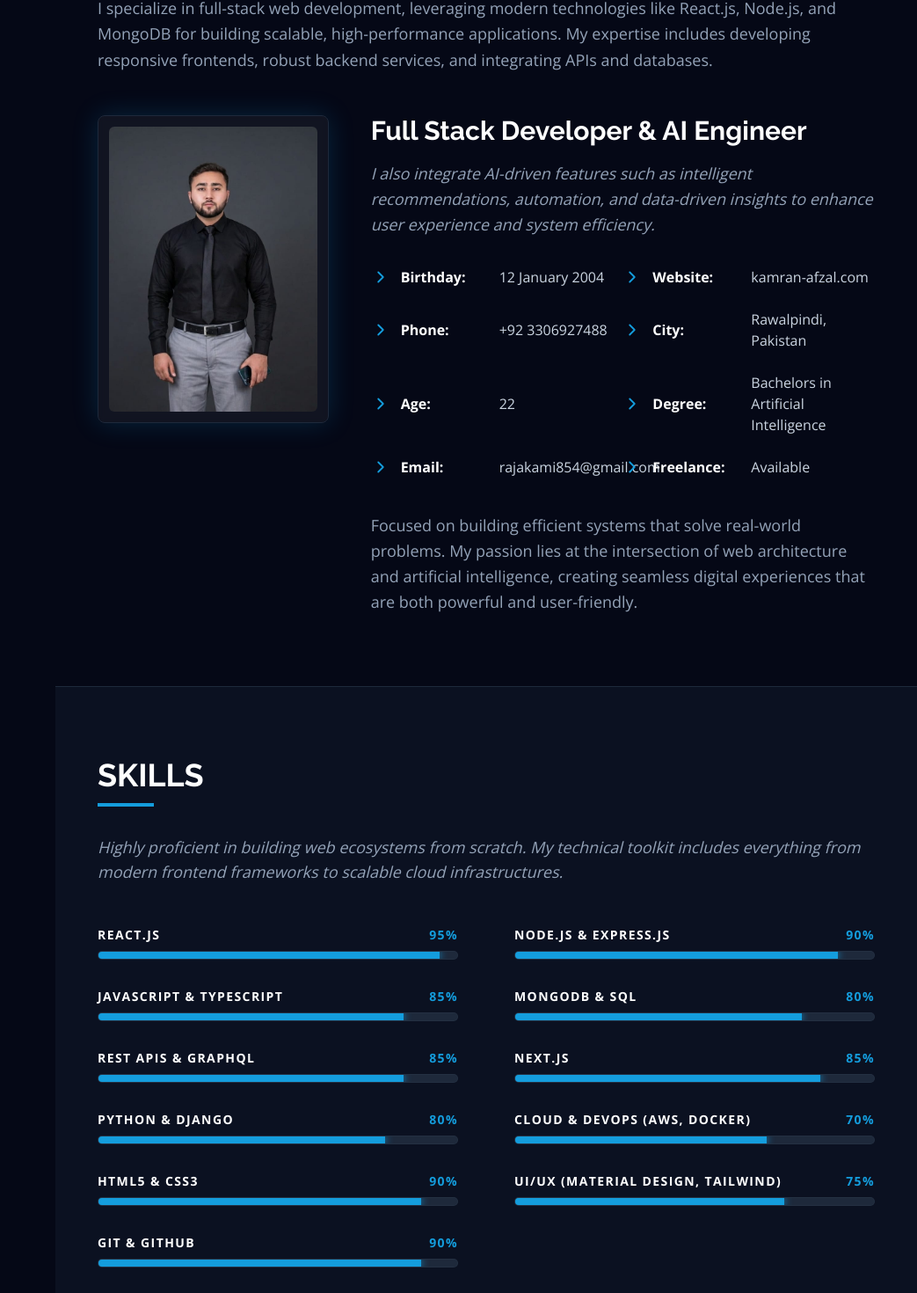
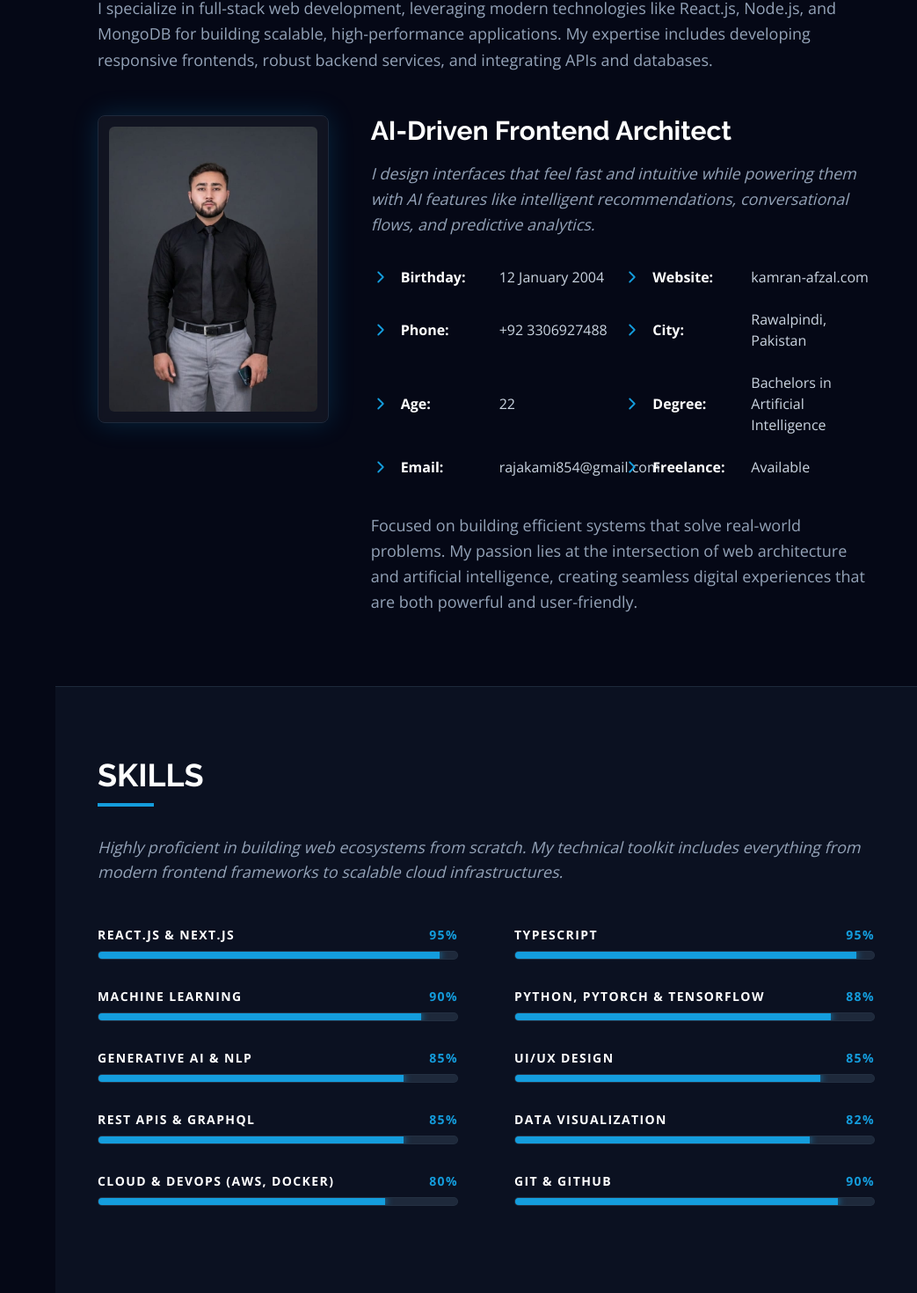
Before and after one commit to Rajakamran12/Raja-Kamran-Portfolio, a React (Vite) app: page / in a window 1280 px wide. Shown: the part 973-2443 px from the top of the page at 88% size, without its empty margins (237-1280 px from the left). Built offline with nearby package versions, Linux system fonts and the light colour scheme.

Commit message:
Redesign portfolio for AI Engineer and Frontend Developer

```diff
--- a/components/About.tsx
+++ b/components/About.tsx
@@ -44,10 +44,10 @@ const About: React.FC = () => {
 
         <div className="lg:col-span-8">
           <h3 className="text-3xl font-bold text-white mb-4">
-            Full Stack Developer & AI Engineer
+            AI-Driven Frontend Architect
           </h3>
           <p className="text-[#94a3b8] mb-8 italic text-lg leading-relaxed">
-            I also integrate AI-driven features such as intelligent recommendations, automation, and data-driven insights to enhance user experience and system efficiency.
+            I design interfaces that feel fast and intuitive while powering them with AI features like intelligent recommendations, conversational flows, and predictive analytics.
           </p>
 
           <div className="grid grid-cols-1 md:grid-cols-2 gap-y-6">
--- a/components/Contact.tsx
+++ b/components/Contact.tsx
@@ -23,7 +23,7 @@ const Contact: React.FC = () => {
           Contact
         </h2>
         <p className="mt-8 text-[#94a3b8] italic text-lg max-w-4xl">
-          Every action leads to consequences, shaping our journey and opportunities for growth.
+          Let's build intelligent frontend experiences and AI-first products that improve how people engage with digital systems.
         </p>
       </div>
 
--- a/components/Hero.tsx
+++ b/components/Hero.tsx
@@ -2,7 +2,7 @@
 import React, { useState, useEffect } from 'react';
 
 const Hero: React.FC = () => {
-  const titles = ["Developer", "Designer", "Freelancer"];
+  const titles = ["AI Engineer", "Frontend Developer", "Machine Learning Engineer"];
   const [currentTitleIndex, setCurrentTitleIndex] = useState(0);
   const [displayText, setDisplayText] = useState('');
   const [isDeleting, setIsDeleting] = useState(false);
@@ -49,9 +49,9 @@ const Hero: React.FC = () => {
           </span>
         </div>
         <div className="mt-8 text-gray-200 max-w-2xl">
-          <p className="text-lg lg:text-xl font-semibold text-[#149ddd] tracking-wide mb-2 uppercase">Full Stack Developer, AI Engineer</p>
+          <p className="text-lg lg:text-xl font-semibold text-[#149ddd] tracking-wide mb-2 uppercase">AI Engineer & Frontend Developer</p>
           <p className="text-md lg:text-lg leading-relaxed text-gray-300">
-            Building scalable web applications with AI features and modern full-stack technologies.
+            Delivering intelligent frontend systems and AI-powered web experiences with React, TypeScript, and machine learning pipelines.
           </p>
         </div>
       </div>
--- a/components/Portfolio.tsx
+++ b/components/Portfolio.tsx
@@ -18,7 +18,7 @@ const Portfolio: React.FC = () => {
           Portfolio
         </h2>
         <p className="mt-8 text-[#94a3b8] italic text-lg max-w-4xl">
-          A showcase of some of my recent works ranging from MERN stack applications to AI integrations and mobile development.
+          A showcase of AI-first frontend products, interactive dashboards, and intelligent web systems designed for modern digital experiences.
         </p>
       </div>
 
--- a/components/Resume.tsx
+++ b/components/Resume.tsx
@@ -22,7 +22,7 @@ const Resume: React.FC = () => {
             <div className="absolute w-5 h-5 bg-[#050816] border-2 border-[#149ddd] rounded-full -left-[11px] top-0 shadow-[0_0_10px_#149ddd]"></div>
             <h4 className="text-xl font-bold text-[#149ddd] uppercase tracking-wide">Raja Muhammad Kamran Afzal</h4>
             <p className="italic text-[#cbd5e1] mt-3">
-              Full Stack Developer & AI enthusiast focused on clean, maintainable code and best practices.
+              AI Engineer and Frontend Developer building intelligent products with sleek interfaces and robust backend systems.
             </p>
             <ul className="list-none mt-5 text-[#94a3b8] space-y-3">
               <li>Rawalpindi, Pakistan</li>
--- a/constants.tsx
+++ b/constants.tsx
@@ -2,16 +2,15 @@
 import { Skill, Experience, Education, Service, Project } from './types';
 
 export const SKILLS: Skill[] = [
-  { name: 'React.js', percentage: 95 },
-  { name: 'Node.js & Express.js', percentage: 90 },
-  { name: 'JavaScript & TypeScript', percentage: 85 },
-  { name: 'MongoDB & SQL', percentage: 80 },
+  { name: 'React.js & Next.js', percentage: 95 },
+  { name: 'TypeScript', percentage: 95 },
+  { name: 'Machine Learning', percentage: 90 },
+  { name: 'Python, PyTorch & TensorFlow', percentage: 88 },
+  { name: 'Generative AI & NLP', percentage: 85 },
+  { name: 'UI/UX Design', percentage: 85 },
   { name: 'REST APIs & GraphQL', percentage: 85 },
-  { name: 'Next.js', percentage: 85 },
-  { name: 'Python & Django', percentage: 80 },
-  { name: 'Cloud & DevOps (AWS, Docker)', percentage: 70 },
-  { name: 'HTML5 & CSS3', percentage: 90 },
-  { name: 'UI/UX (Material Design, Tailwind)', percentage: 75 },
+  { name: 'Data Visualization', percentage: 82 },
+  { name: 'Cloud & DevOps (AWS, Docker)', percentage: 80 },
   { name: 'Git & GitHub', percentage: 90 },
 ];
 
@@ -73,28 +72,28 @@ export const EXPERIENCES: Experience[] = [
 
 export const SERVICES: Service[] = [
   {
-    title: 'Frontend Development',
-    description: 'Expertise in React.js and Next.js to build fast, responsive user interfaces.',
+    title: 'AI-Powered Frontends',
+    description: 'Designing responsive interfaces with adaptive AI features and polished visual systems.',
     icon: 'Layout'
   },
   {
-    title: 'Backend Development',
-    description: 'Scalable servers using Node.js, Express, and Python for robust business logic.',
+    title: 'Model Integration',
+    description: 'Integrating machine learning models and inference pipelines into web applications.',
+    icon: 'Code'
+  },
+  {
+    title: 'Data & Analytics',
+    description: 'Transforming data into insights with dashboards, visualizations, and analytics workflows.',
+    icon: 'Layers'
+  },
+  {
+    title: 'Full Stack Development',
+    description: 'Building scalable web platforms using React, Node.js, and cloud-ready architectures.',
     icon: 'Server'
   },
   {
-    title: 'UI/UX Design',
-    description: 'Crafting intuitive user experiences using Material Design and Tailwind CSS.',
-    icon: 'Layers'
-  },
-  {
-    title: 'API Development',
-    description: 'Developing high-performance REST and GraphQL APIs for seamless data exchange.',
-    icon: 'Code'
-  },
-  {
     title: 'Deployment & Hosting',
-    description: 'Expertise in AWS, Vercel, and GitHub Pages for continuous delivery.',
+    description: 'Delivering production-ready apps with AWS, Vercel, and containerized deployment.',
     icon: 'Cloud'
   }
 ];
@@ -102,24 +101,24 @@ export const SERVICES: Service[] = [
 export const PROJECTS: Project[] = [
   {
     title: 'Smart AI Assistant',
-    description: 'Personalized AI companion built with Gemini API.',
+    description: 'Conversational AI companion built with Gemini API and adaptive frontend interactions.',
     image: 'https://images.unsplash.com/photo-1677442136019-21780ecad995?auto=format&fit=crop&q=80&w=800',
     category: 'AI',
     github: '#'
   },
   {
     title: 'Modern E-Shop',
-    description: 'Full-featured ecommerce with Stripe and MERN.',
+    description: 'Personalized ecommerce UI with recommendation engines and fast React checkout.',
     image: 'https://images.unsplash.com/photo-1557821552-17105176677c?auto=format&fit=crop&q=80&w=800',
-    category: 'Web',
+    category: 'Frontend',
     github: '#',
     demo: '#'
   },
   {
-    title: 'DevOps Dashboard',
-    description: 'Real-time infrastructure monitoring tool.',
+    title: 'AI Analytics Dashboard',
+    description: 'Interactive analytics dashboard with real-time insights and predictive metrics.',
     image: 'https://images.unsplash.com/photo-1551288049-bbda48658a7d?auto=format&fit=crop&q=80&w=800',
-    category: 'DevOps',
+    category: 'Data',
     github: '#'
   }
 ];
```
Also changed, not shown: 1 other file (tests, documents, lock files or other folders).
